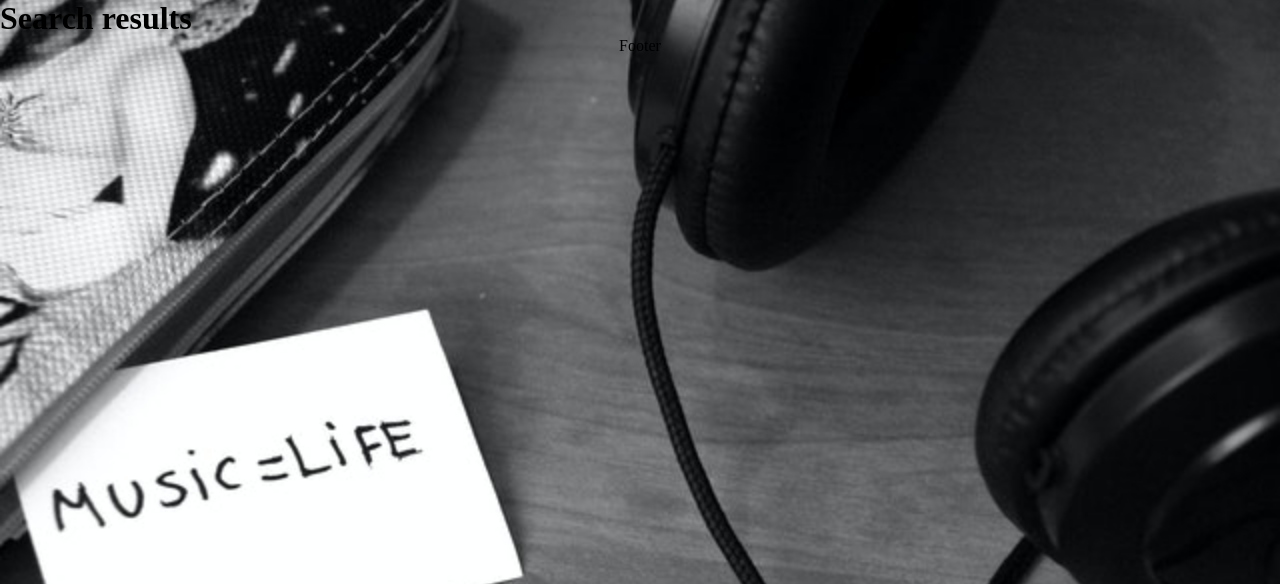
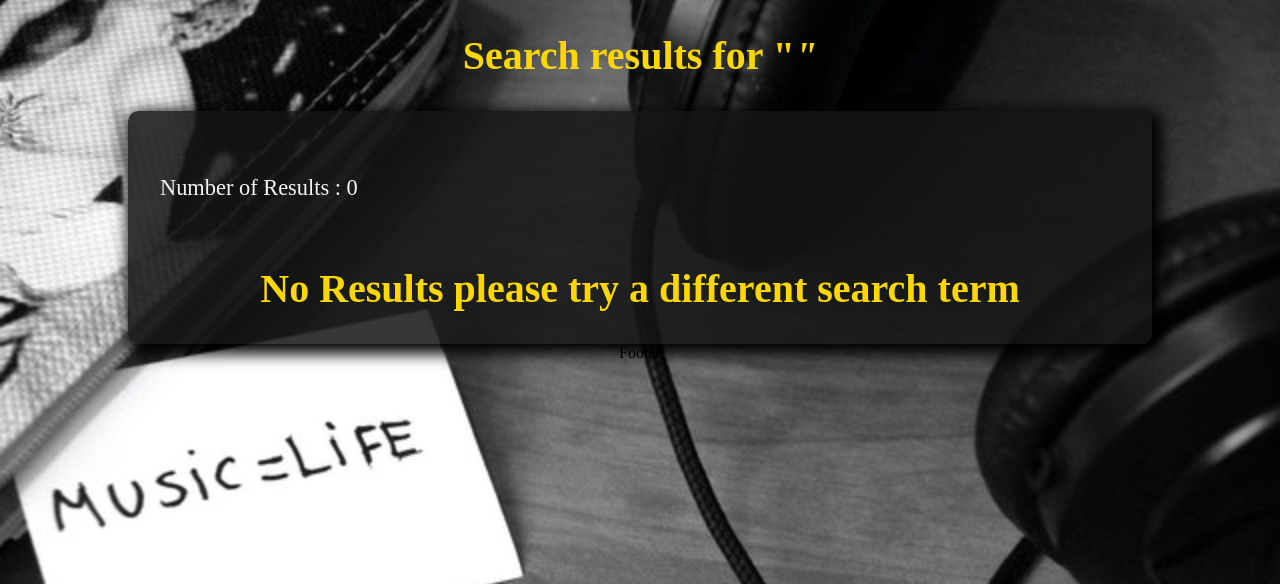
Before and after one commit to Gertobin11/album-review, a Django app: page /search-results in a window 1280 px wide. Shown: the part 64-648 px from the top of the page. Run offline with Django 3.2, Linux system fonts and the light colour scheme; some libraries are stand-ins or nearby versions; some web fonts are replaced.

Commit message:
Added a search functionality
Created a new view to handle the search form, refactored the code to put the attaching of album reviews and number of reviews into a helper function to be reused throughout the site

```diff
--- /dev/null
+++ b/reviews/forms.py
@@ -0,0 +1,8 @@
+from django import forms
+
+CHOICES = (('album', 'album'), ('reviwer', 'reviwer'), ('group', 'group'))
+
+
+class SearchForm(forms.Form):
+    search = forms.CharField(max_length=70, min_length=3, required=False)
+    title = forms.ChoiceField(choices=CHOICES, required=False)
--- a/reviews/templates/search_results.html
+++ b/reviews/templates/search_results.html
@@ -1,5 +1,44 @@
 {% extends 'base.html' %}
+{% load static %}
 {% block content %}
+<main class="main-wrapper">
+    <h1 class="page-heading">Search results for "<em>{{ search_term }}"</em></h1>
+    <div class="container-dark">
+        <p class="search-results">Number of Results : {{ search_count }}</p>
+        {% if album_list|length == 0 %}
+            <h2 class="title">No Results please try a different search term </h2>
+        {% endif %}
+        {% for album in album_list %}
+        <div class="card">
+            <div class="card-image">
+                <img src="{{MEDIA_URL }}{{ album.album.album_cover }}" alt="Album cover of {{ album }}">
+            </div>
+            <div class="card-body top-margin">
+                <p>{{ album.album|title }}</p>
+                <p><small>By: </small>{{ album.album.artist }}</p>
+                <p><small>Year of Release:  </small> {{ album.album.year_of_release }}</p>
+                <p><small>Genre: </small>{{ album.album.genre }}</p>
+                <p><small>Label: </small>{{ album.album.record_company }}</p>
+            </div>
+            <div class="card-footer">
+                <p class="rated">Average Rating:</p>
+                {% for i in album.album_rating|get_range %}
+                    {% if album.album_rating < 6 %}
+                        <span class="vinyl"><i class="fas fa-compact-disc"></i></span>
+                    {% else %}
+                        <span class="vinyl"><i class="fas fa-record-vinyl"></i></span>
+                    {% endif %}
+                {% endfor %}
+                <div class="center-container top-margin">
+                    <a href="{% url 'album_view' id=album.album.id %}" class="btn card-btn">Reviews</a>
+                </div>
+            </div>
+        </div>
+        {% endfor %}
+    </div>
+</main>
+{% endblock %}
 
-<h1>Search results</h1>
+{% block postloadjs %}
+    <script src="{% static 'js/review_list.js' %}"></script>
 {% endblock %}
--- a/reviews/urls.py
+++ b/reviews/urls.py
@@ -2,9 +2,9 @@ from django.urls import path
 from . import views
 urlpatterns = [
     path('', views.index, name='home'),
-    path('search-results', views.search_results, name='search'),
     path('review-list/', views.review_list, name='review_list'),
     path('album-list/', views.album_list, name='album_list'),
     path('album-view/<int:id>', views.album_view, name='album_view'),
-    path('review/<int:id>', views.review, name='review')
+    path('review/<int:id>', views.review, name='review'),
+    path('search-results', views.search, name='search')
     ]
--- a/reviews/views.py
+++ b/reviews/views.py
@@ -1,7 +1,8 @@
 from django.shortcuts import render, get_object_or_404
 from django.template.defaulttags import register
 from reviews.models import Review, Album
-from .utils import average_rating
+from .utils import attach_album_attributes
+from .forms import SearchForm
 
 
 def index(request):
@@ -40,20 +41,7 @@ def album_list(request):
     """
     albums = Album.objects.all()
     album_list = []
-    for album in albums:
-        reviews = album.review_set.all()
-        if reviews:
-            album_rating = average_rating([review.rating for
-                                          review in reviews])
-            number_of_reviews = len(reviews)
-        else:
-            album_rating = 0
-            number_of_reviews = 0
-        album_list.append({
-            'album': album,
-            'album_rating': album_rating,
-            'number_of_reviews': number_of_reviews
-        })
+    attach_album_attributes(albums, album_list)
     context = {
         'album_list': album_list
         }
@@ -83,6 +71,31 @@ def review(request, id):
     return render(request, template, context)
 
 
+def search(request):
+    """ Display the search results to the user """
+
+    form = SearchForm(request.GET)
+    search_term = request.GET.get('search', '')
+    album_list = []
+    search_count = 0
+    if form.is_valid() and form.cleaned_data['search']:
+        search = form.cleaned_data['search']
+        search_results = Album.objects.filter(title__icontains=search)
+        search_count = len(search_results)
+        attach_album_attributes(search_results, album_list)
+    else:
+        print(form.errors)
+    template = 'search_results.html'
+
+    context = {
+        'album_list': album_list,
+        'search_term': search_term,
+        'search_count': search_count
+    }
+
+    return render(request, template, context)
+
+
 @register.filter
 def get_range(value):
     """ Returns a range from an integer in jinja 2 templating """
--- a/static/css/styles.css
+++ b/static/css/styles.css
@@ -374,6 +374,16 @@ input {
     font-size: 1.4rem;
 }
 
+/* Styles for the search page */
+
+.search-results {
+    color: whitesmoke;
+    font-size: 1.4rem;
+    width: 100%;
+    margin: 2rem;
+    text-align: start;
+}
+
 /* Animation */
 
 @keyframes fade-in {
--- a/templates/base.html
+++ b/templates/base.html
@@ -24,11 +24,11 @@
             <a class="home-link" href="{% url 'home' %}">
                 <h1 class="title">ALBUM | <span>DISC</span>-ussion</h1>
             </a>
-            <form class="search-form">
+            <form class="search-form" action="{% url 'search' %}">
                 <label for="search" class="hide">
                     Search
                 </label>
-                <input id="search">
+                <input id="search" name="search">
                 <button id="search-btn" class="btn" type="submit">
                     Search
                 </button>
```
Also changed, not shown: reviews/utils.py (+19 -0 lines).
